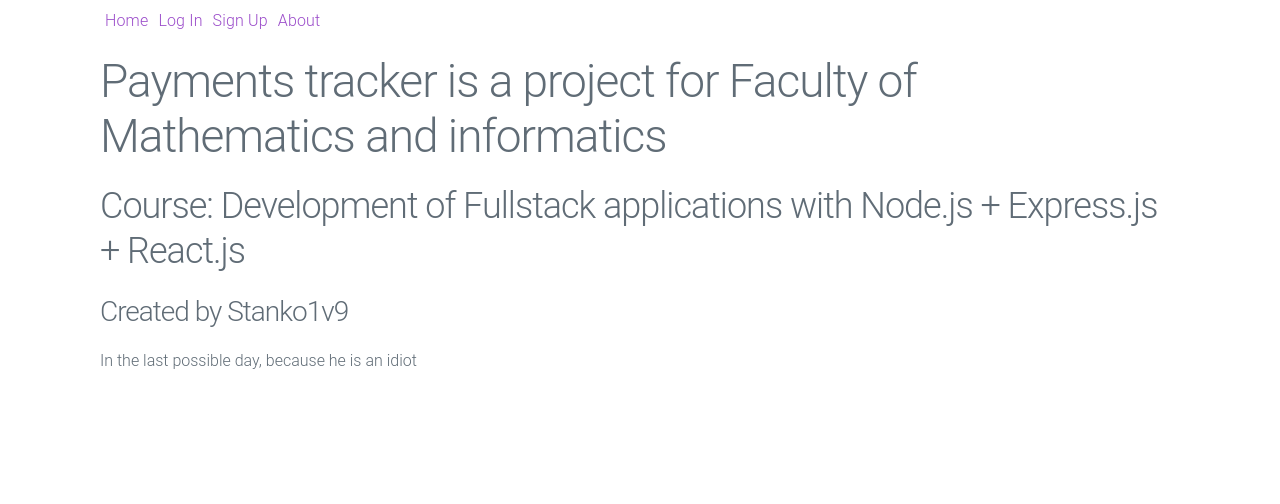
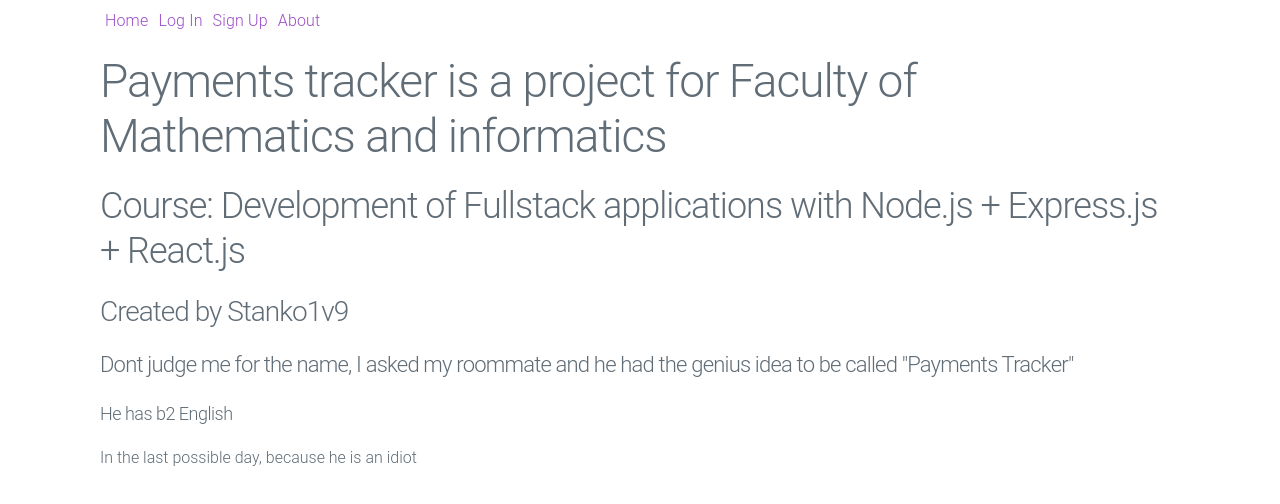
Before and after one commit to lelzd3/fmi-react-project, a React (Create React App) app in the folder client/: page /about in a window 1280 px wide. Shown: the top 504 px of the page. Built offline with nearby package versions, Linux system fonts and the light colour scheme.

Commit message:
Minor refactoring

```diff
--- a/client/src/views/About.js
+++ b/client/src/views/About.js
@@ -6,6 +6,8 @@
 			<h1>Payments tracker is a project for Faculty of Mathematics and informatics</h1>
             <h2>Course: Development of Fullstack applications with Node.js + Express.js + React.js</h2>
             <h3>Created by Stanko1v9</h3>
+			<h4>Dont judge me for the name, I asked my roommate and he had the genius idea to be called "Payments Tracker"</h4>
+			<h5>He has b2 English </h5>
             <h6>In the last possible day, because he is an idiot</h6>
 		</div>
 	)
--- a/client/src/views/LogIn.js
+++ b/client/src/views/LogIn.js
@@ -34,7 +34,7 @@
 					<div className='column column-33 column-offset-33'>
 						<h1>Log In</h1>
 						<form onChange={this.onInputChange} onSubmit={this.onFormSubmit}>
-							<input type="text" placeholder="Email" name="email" value={email} />
+							<input type="email" placeholder="Email" name="email" value={email} />
 							<input type="password" placeholder="Password" name="password" value={password} />
 							<button>Log In</button>
 						</form>
--- a/client/src/views/SignUp.js
+++ b/client/src/views/SignUp.js
@@ -35,7 +35,7 @@
 						<h1>Sign Up</h1>
 						<form onChange={this.onInputChange} onSubmit={this.onFormSubmit}>
 							<input type="text" placeholder="Name" name="name" value={name} />
-							<input type="text" placeholder="Email" name="email" value={email} />
+							<input type="email" placeholder="Email" name="email" value={email} />
 							<input type="password" placeholder="Password" name="password" value={password} />
 							<button>Sign Up</button>
 						</form>
```
